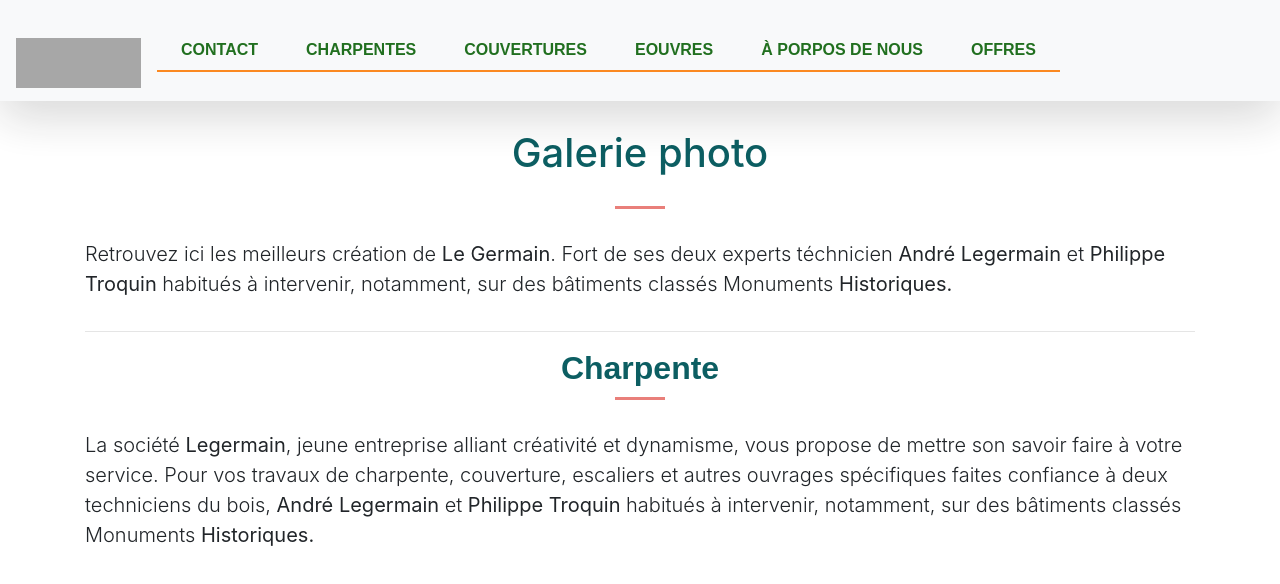
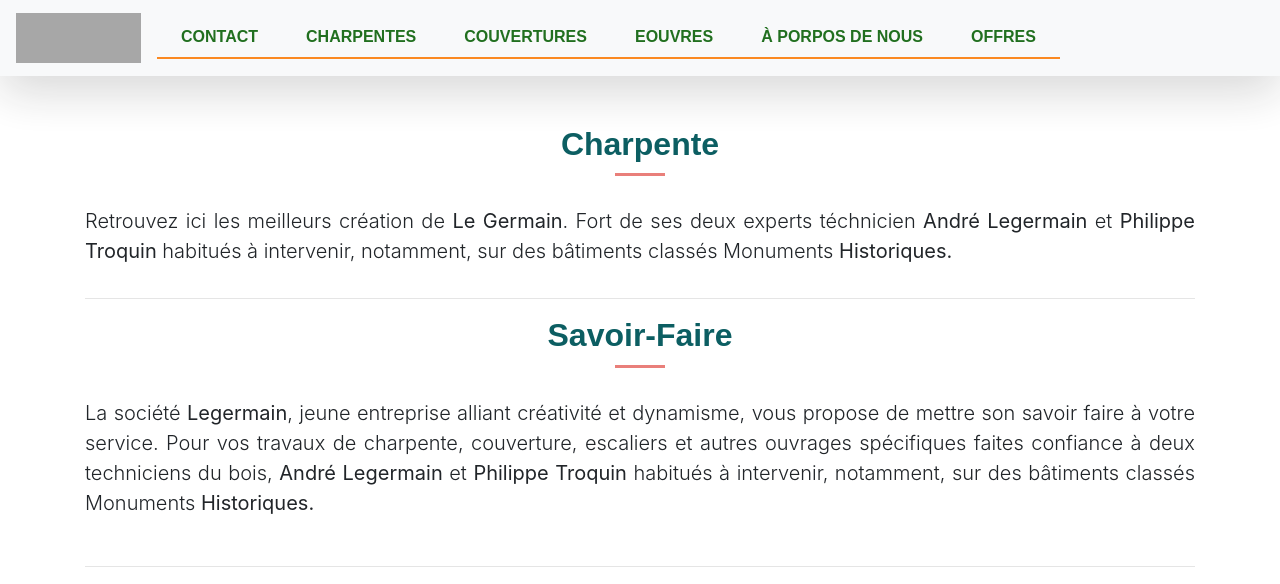
Before and after one commit to alexis-boyer/blog, a Symfony app: template templates/galerie/charpente.html.twig in a window 1280 px wide. Shown: the top 584 px of the page. Run offline with Twig, Linux system fonts and the light colour scheme; the template is opened without the code that fills it, so the values that code supplies are empty; some libraries are stand-ins or nearby versions; grey boxes are pictures that could not be loaded.

Commit message:
ajustement graphique galerie/charpente

```diff
--- a/templates/galerie.html.twig
+++ b/templates/galerie.html.twig
@@ -7,17 +7,12 @@
   <head>
     <!-- Required meta tags -->
     <meta charset="utf-8">
-    <meta name="viewport" content="width=device-width, initial-scale=1, shrink-to-fit=no">
 
     <!-- Bootstrap CSS -->
     <link rel="stylesheet" href="https://cdn.jsdelivr.net/npm/bootstrap@4.5.3/dist/css/bootstrap.min.css" integrity="sha384-TX8t27EcRE3e/ihU7zmQxVncDAy5uIKz4rEkgIXeMed4M0jlfIDPvg6uqKI2xXr2" crossorigin="anonymous">
     <link rel="stylesheet" href="https://cdnjs.cloudflare.com/ajax/libs/ekko-lightbox/5.3.0/ekko-lightbox.css">
 
     <style>
-
-        img{
-          margin-top: 25px;
-        }
 
         .bd-placeholder-img {
           font-size: 1.125rem;
@@ -85,7 +80,8 @@
   }
 
   .image-galerie{
-    height: 300px;
+    height: 15rem;
+    width: 100%
   }
   </style>
 
@@ -95,11 +91,11 @@
     <div class="container marketing">
 
     <div class="row featurette">
-      <div class="col-md-12">
+      <div class="col-md-12 mt-5">
         <div class="fusion-text">
-          <h1 style="text-align: center;color: rgba(12,94,98,1);">Galerie photo</h1>
+          <h2 style="text-align: center;color: rgba(12,94,98,1);">{% block titre %}Galerie{% endblock %}</h2>
           <div class="fusion-sep-clear"></div><div class="fusion-separator sep-single sep-solid" style="border-color:#e97f7a;border-top-width:3px;margin-left: auto;margin-right: auto;margin-top:0px;margin-bottom:30px;width:100%;max-width:50PX;"></div>
-          <p class="lead" >Retrouvez ici les meilleurs création de <strong>Le Germain</strong>. Fort de ses deux experts téchnicien <strong>André Legermain</strong> et <strong>Philippe Troquin</strong> habitués à intervenir, notamment, sur des bâtiments classés  Monuments <strong>Historiques.</strong>
+          <p class="lead text-justify" >Retrouvez ici les meilleurs création de <strong>Le Germain</strong>. Fort de ses deux experts téchnicien <strong>André Legermain</strong> et <strong>Philippe Troquin</strong> habitués à intervenir, notamment, sur des bâtiments classés  Monuments <strong>Historiques.</strong>
               </p>
         </div>
       </div>
--- a/templates/galerie/charpente.html.twig
+++ b/templates/galerie/charpente.html.twig
@@ -1,48 +1,78 @@
 {% extends 'galerie.html.twig' %}
 
+{% block titre %}Charpente{% endblock %}
+
 {% block galerie %}
+<meta charset="utf-8">
+
+<link rel="stylesheet" href="{{asset("css/index.css")}}">
 
 <div class="row featurette">
-  <div class="col-md-12">
+  <div class="col-md-12 mb-3">
     <div class="fusion-text">
-    <h2 style="text-align: center;color: rgba(12,94,98,1);">Charpente</h2><div class="fusion-sep-clear"></div><div class="fusion-separator sep-single sep-solid" style="border-color:#e97f7a;border-top-width:3px;margin-left: auto;margin-right: auto;margin-top:0px;margin-bottom:30px;width:100%;max-width:50PX;"></div>
-    <p class="lead">La société <strong>Legermain</strong>, jeune entreprise alliant créativité et dynamisme, vous propose de mettre son savoir faire à votre service.
+    <h2 style="text-align: center;color: rgba(12,94,98,1);">Savoir-Faire</h2>
+    <div class="fusion-sep-clear"></div><div class="fusion-separator sep-single sep-solid" style="border-color:#e97f7a;border-top-width:3px;margin-left: auto;margin-right: auto;margin-top:0px;margin-bottom:30px;width:100%;max-width:50PX;"></div>
+    <p class="lead text-justify">La société <strong>Legermain</strong>, jeune entreprise alliant créativité et dynamisme, vous propose de mettre son savoir faire à votre service.
     Pour  vos travaux de charpente, couverture, escaliers et autres ouvrages spécifiques faites confiance à deux techniciens du bois, <strong>André Legermain</strong> et <strong>Philippe Troquin</strong> habitués à intervenir, notamment, sur des bâtiments classés  Monuments <strong>Historiques.</strong>
-        </p>
+    </p>
     </div>
   </div>
 </div>
+<hr class="featurette-divider">
+<div class="row featurette">
+  <div class="col-8 mt-3 mb-3">
+    <div class="fusion-text">
+    <h2 style="text-align: center;color: rgba(12,94,98,1);">Nos Compétence</h2>
+    <div class="fusion-sep-clear"></div><div class="fusion-separator sep-single sep-solid" style="border-color:#e97f7a;border-top-width:3px;margin-left: auto;margin-right: auto;margin-top:0px;margin-bottom:30px;width:100%;max-width:50PX;"></div>
+    <p class="lead text-justify">
+      Texte à propos de ce que l'on fait, Lorem ipsum dolor sit amet, consectetur adipiscing elit. Sed non risus. Suspendisse lectus tortor, dignissim sit amet, adipiscing nec, ultricies sed, dolor. Léna ipsum dolor sit amet, consectetur adipiscing elit. Sed non risus. Suspendisse lectus tortor, dignissim sit amet, adipiscing nec, ultricies sed, dolor. Cras elementum ultrices diam. Maecenas ligula massa, varius a, semper congue, euismod non, mi. Proin porttitor, orci nec nonummy molestie, enim est eleifend mi, non fermentum diam nisl sit amet erat.
+    </p>
+    </div>
+  </div>
+  <div class="col-md-4 mt-3 mb-3">
+    <div class="mb-5" ></div>
+    <div class="mb-5" ></div>
+
+<div class="single-works">
+          <img src="{{asset("img/charpente (2).JPG")}}" style = "height: 335px;" alt=""  >
+
+      </div>
+</div>
+</div>
+
+<hr class="featurette-divider">
+
 </div>
 <section >
-<div class="container">
+<div class="container mt-3">
   <div class="row justify-content-center">
       <div class="col-md-12">
           <div class="row mb-4">
               <a href="{{asset('img/charpente (1).jpg')}}" data-toggle="lightbox" data-gallery="example-gallery" class="col-sm-3">
-                  <img src="{{asset('img/charpente (1).jpg')}}" class="img-fluid image-galerie">
+                  <img src="{{asset('img/charpente (1).jpg')}}" class="img-fluid image-galerie single-works">
               </a>
               <a href="{{asset('img/charpente (2).jpg')}}" data-toggle="lightbox" data-gallery="example-gallery" class="col-sm-3">
-                  <img src="{{asset('img/charpente (2).jpg')}}" class="img-fluid image-galerie">
+                  <img src="{{asset('img/charpente (2).jpg')}}" class="img-fluid image-galerie single-works">
               </a>
               <a href="{{asset('img/charpente (3).jpg')}}" data-toggle="lightbox" data-gallery="example-gallery" class="col-sm-3">
-                  <img src="{{asset('img/charpente (3).jpg')}}" class="img-fluid image-galerie">
+                  <img src="{{asset('img/charpente (3).jpg')}}" class="img-fluid image-galerie single-works">
               </a>
               <a href="{{asset('img/charpente (7).jpg')}}" data-toggle="lightbox" data-gallery="example-gallery" class="col-sm-3">
-                  <img src="{{asset('img/charpente (7).jpg')}}" class="img-fluid image-galerie">
+                  <img src="{{asset('img/charpente (7).jpg')}}" class="img-fluid image-galerie single-works">
               </a>
           </div>
           <div class="row mb-4">
               <a href="{{asset('img/charpente (4).jpg')}}" data-toggle="lightbox" data-gallery="example-gallery" class="col-sm-3">
-                  <img src="{{asset('img/charpente (4).jpg')}}" class="img-fluid image-galerie">
+                  <img src="{{asset('img/charpente (4).jpg')}}" class="img-fluid image-galerie single-works">
               </a>
               <a href="{{asset('img/charpente (5).jpg')}}" data-toggle="lightbox" data-gallery="example-gallery" class="col-sm-3">
-                  <img src="{{asset('img/charpente (5).jpg')}}" class="img-fluid image-galerie">
+                  <img src="{{asset('img/charpente (5).jpg')}}" class="img-fluid image-galerie single-works">
               </a>
               <a href="{{asset('img/charpente (6).jpg')}}" data-toggle="lightbox" data-gallery="example-gallery" class="col-sm-3">
-                  <img src="{{asset('img/charpente (6).jpg')}}" class="img-fluid image-galerie">
+                  <img src="{{asset('img/charpente (6).jpg')}}" class="img-fluid image-galerie single-works">
               </a>
               <a href="{{asset('img/charpente (8).jpg')}}" data-toggle="lightbox" data-gallery="example-gallery" class="col-sm-3">
-                  <img src="{{asset('img/charpente (8).jpg')}}" class="img-fluid image-galerie">
+                  <img src="{{asset('img/charpente (8).jpg')}}" class="img-fluid image-galerie single-works">
               </a>
           </div>
       </div>
```
